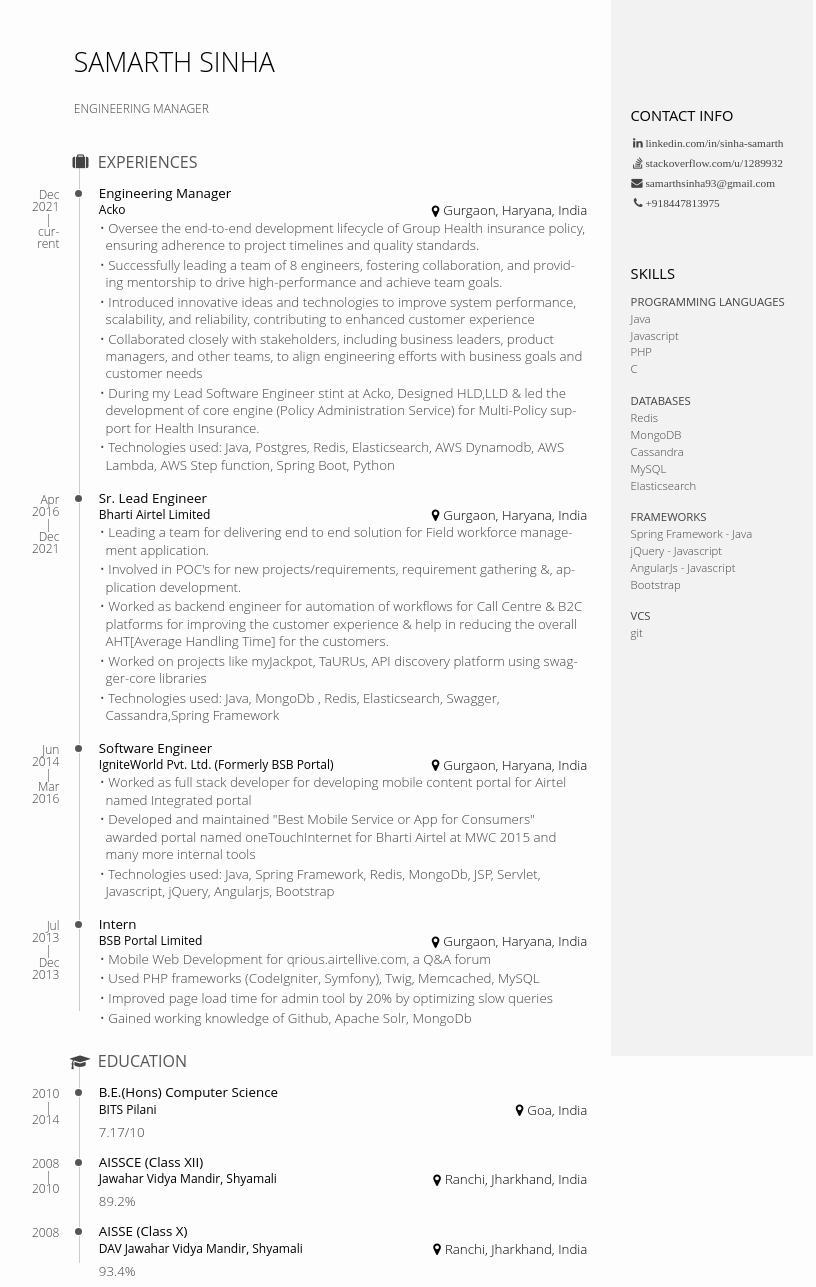
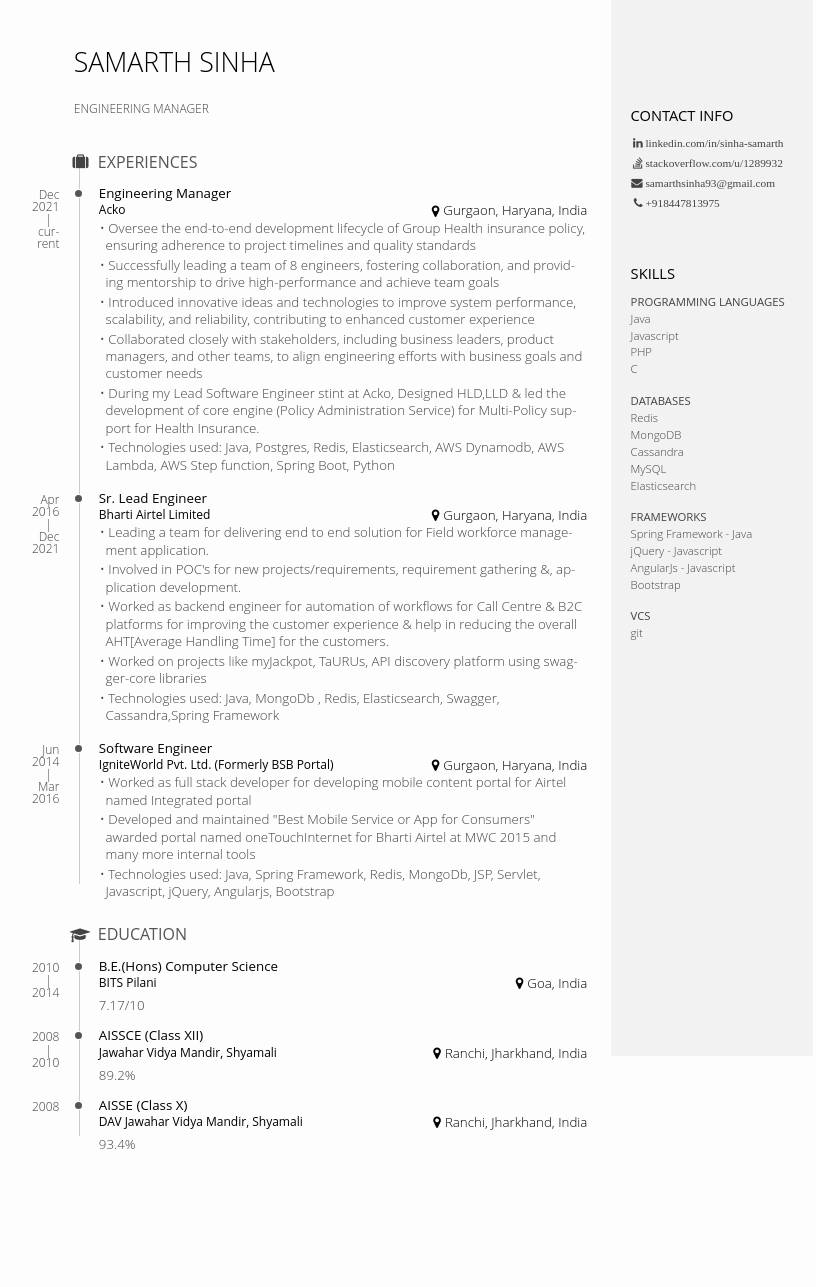
Before and after one commit to samarthsinha/samarthsinha.github.io, a Jekyll site: the page built from resume.md, in a window 1280 px wide. Shown: the whole page, without its empty margins (3-819 px from the left). Built offline with Jekyll 4.4.1, drawn with Linux system fonts in a browser that asks for light colours; after the commit the page ends 1160 px from its top, so only the background shows below that.

Commit message:
Update resume.md

```diff
--- a/resume.md
+++ b/resume.md
@@ -26,8 +26,8 @@ permalink: /resume
             </header>
             <div>
                 <ul>
-                   <li>Oversee the end-to-end development lifecycle of Group Health insurance policy, ensuring adherence to project timelines and quality standards.</li>
-                   <li>Successfully leading a team of 8 engineers, fostering collaboration, and providing mentorship to drive high-performance and achieve team goals.</li>
+                   <li>Oversee the end-to-end development lifecycle of Group Health insurance policy, ensuring adherence to project timelines and quality standards</li>
+                   <li>Successfully leading a team of 8 engineers, fostering collaboration, and providing mentorship to drive high-performance and achieve team goals</li>
                     <li>Introduced innovative ideas and technologies to improve system performance, scalability, and reliability, contributing to enhanced customer experience</li>
                    <li>Collaborated closely with stakeholders, including business leaders, product managers, and other teams, to align engineering efforts with business goals and customer needs</li>
                    <li>During my Lead Software Engineer stint at Acko, Designed HLD,LLD & led the development of core engine (Policy Administration Service) for Multi-Policy support for Health Insurance.</li>
@@ -86,7 +86,7 @@ permalink: /resume
                 </div>
             </div>
         </section>
-        <section class="blocks">
+<!--         <section class="blocks">
             <div class="date">
                 <span>Jul 2013</span><span>Dec 2013</span>
             </div>
@@ -107,7 +107,7 @@ permalink: /resume
                     </ul>
                 </div>
             </div>
-        </section>
+        </section> -->
     </section>
     <!--<section class="main-block">
         <h2>
```
